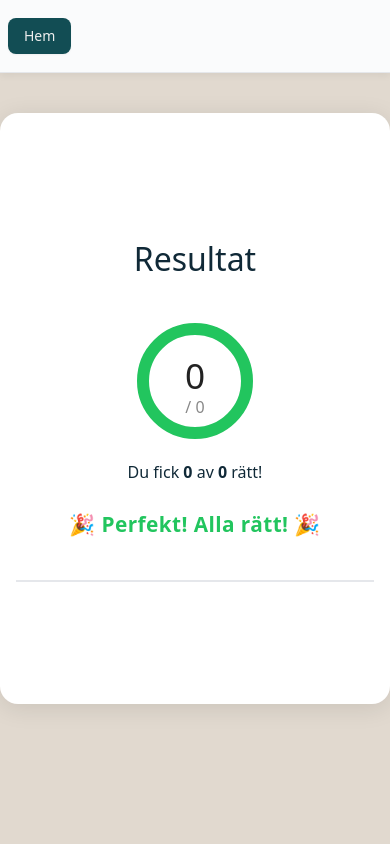
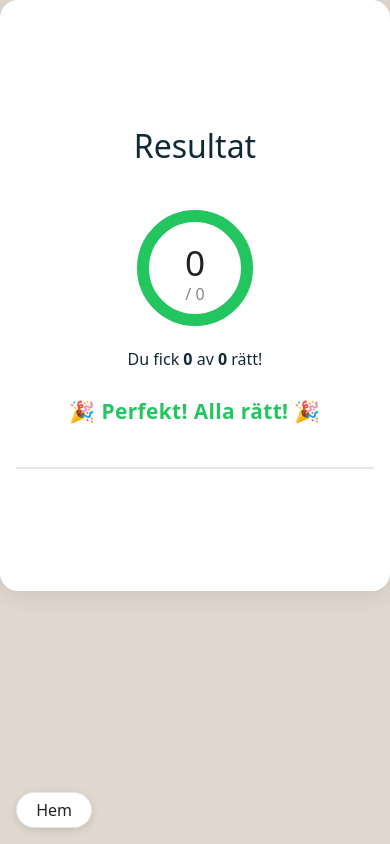
Before and after one commit to DavidNorrestam/martyparty, a SvelteKit app: page /result in a window 390 px wide. Built offline with nearby package versions, Linux system fonts and the light colour scheme.

Commit message:
UI tweaks

```diff
--- a/src/lib/QuizQuestion.svelte
+++ b/src/lib/QuizQuestion.svelte
@@ -264,20 +264,42 @@
   }
   .answer-grid {
     display: grid;
-    grid-template-columns: 1fr 1fr;
+    grid-template-columns: repeat(2, 1fr);
     gap: 1em;
-    width: 100%;
-    max-width: 340px;
+    width: 420px;
+    max-width: 100%;
     margin-bottom: 1em;
+    min-height: 8.4em; /* 2 rows of 3.7em + gap */
+    align-items: stretch;
+    justify-items: stretch;
+    /* Always reserve space for 2 rows of buttons */
   }
   .answer-btn {
     width: 100%;
-    height: 3.2em;
+    min-width: 0;
+    min-height: 3.7em;
     font-size: 1em;
     margin: 0;
     display: flex;
     align-items: center;
     justify-content: center;
+    white-space: normal;
+    text-align: center;
+    overflow: hidden;
+    text-overflow: ellipsis;
+    transition:
+      background 0.15s,
+      box-shadow 0.15s;
+    box-sizing: border-box;
+    padding: 0 0.7em;
+  }
+  /* Ensure the answer area never shrinks vertically, even for 1 row */
+  @media (max-width: 600px) {
+    .answer-grid {
+      grid-template-columns: 1fr;
+      width: 100%;
+      min-height: 8.4em;
+    }
   }
   .freetext-form {
     display: flex;
--- a/src/routes/quiz/+page.svelte
+++ b/src/routes/quiz/+page.svelte
@@ -155,36 +155,35 @@
 </script>
 
 <main>
-  <header class="quiz-header">
-    <div class="quiz-header__left">
-      <Button onclick={() => goto(resolve("/"))} class="home-btn">Hem</Button>
-    </div>
-    <div class="quiz-header__center">
-      <div
-        class:progress-inactive={loading ||
-          !currentState.questions.length ||
-          currentState.finished}
-        aria-hidden={loading ||
-          !currentState.questions.length ||
-          currentState.finished}
-        style="width:100%;display:flex;justify-content:center;"
-      >
-        <QuizProgress
-          current={currentState.current + 1}
-          total={currentState.questions.length}
-        />
+  <!-- Floating Home Button -->
+  <Button
+    onclick={() => goto(resolve("/"))}
+    class="floating-home-btn"
+    aria-label="Hem"
+  >
+    Hem
+  </Button>
+
+  {#if loading}
+    <div class="quiz-loading-overlay">
+      <div class="spinner"></div>
+      <div class="loading-text">
+        Laddar frågor<span class="dot one">.</span><span class="dot two">.</span
+        ><span class="dot three">.</span>
       </div>
     </div>
-    <div class="quiz-header__right"></div>
-  </header>
-
-  {#if loading}
-    <p class="quiz-loading">Laddar frågor...</p>
   {:else if currentState.questions.length && !currentState.finished}
     <div style="display: flex; justify-content: center; margin-top: 2em;">
       <Card
-        style="max-width: 480px; width: 100%; box-shadow: 0 2px 16px #0001;"
+        style="max-width: 480px; width: 100%; min-height: 420px; box-shadow: 0 2px 16px #0001; position: relative; display: flex; flex-direction: column; justify-content: flex-start;"
       >
+        <!-- Progress indicator inside card -->
+        <div class="card-progress-bar">
+          <QuizProgress
+            current={currentState.current + 1}
+            total={currentState.questions.length}
+          />
+        </div>
         <CardContent>
           {#if mode}
             <QuizQuestion
@@ -204,64 +203,112 @@
 </main>
 
 <style>
-  .quiz-header {
-    display: flex;
-    align-items: center;
-    justify-content: space-between;
-    padding: 1.2rem 2.2rem 1.2rem 1.2rem;
-    background: #fafbfc;
-    border-bottom: 1px solid #e5e7eb;
-    box-shadow: 0 2px 8px #0001;
-    margin-bottom: 2.5rem;
-    gap: 1.5rem;
+  :global(.floating-home-btn) {
+    position: fixed;
+    top: 2rem;
+    left: 2rem;
+    z-index: 100;
+    border-radius: 50px;
+    padding: 0.7em 1.5em;
+    font-size: 1.1em;
+    box-shadow: 0 2px 8px #0002;
+    background: #fff;
+    color: #222;
+    border: 1px solid #e5e7eb;
     transition:
       background 0.2s,
       box-shadow 0.2s;
   }
-  .quiz-header__left {
-    flex: 0 0 auto;
+  :global(.floating-home-btn:hover) {
+    background: #f3f4f6;
+    box-shadow: 0 4px 16px #0002;
   }
-  .quiz-header__center {
-    flex: 1 1 0;
+  .quiz-loading-overlay {
+    position: fixed;
+    top: 0;
+    left: 0;
+    width: 100vw;
+    height: 100vh;
+    display: flex;
+    flex-direction: column;
+    align-items: center;
+    justify-content: center;
+    background: rgba(255, 255, 255, 0.25); /* Less opaque */
+    backdrop-filter: blur(2.5px); /* Subtle blur for modern look */
+    z-index: 200;
+    pointer-events: all;
+    transition: background 0.2s;
+  }
+  .spinner {
+    width: 48px;
+    height: 48px;
+    border: 5px solid #e5e7eb;
+    border-top: 5px solid #4f46e5;
+    border-radius: 50%;
+    animation: spin 1s linear infinite;
+    margin-bottom: 1.2em;
+  }
+  @keyframes spin {
+    0% {
+      transform: rotate(0deg);
+    }
+    100% {
+      transform: rotate(360deg);
+    }
+  }
+  .loading-text {
+    font-size: 1.3em;
+    color: #222;
+    letter-spacing: 0.02em;
+    font-weight: 500;
+    display: flex;
+    align-items: center;
+    justify-content: center;
+    min-height: 2em;
+  }
+  .dot {
+    opacity: 0.2;
+    animation: blink 1.4s infinite both;
+    font-size: 1.3em;
+    margin-left: 0.1em;
+  }
+  .dot.one {
+    animation-delay: 0s;
+  }
+  .dot.two {
+    animation-delay: 0.2s;
+  }
+  .dot.three {
+    animation-delay: 0.4s;
+  }
+  @keyframes blink {
+    0%,
+    80%,
+    100% {
+      opacity: 0.2;
+    }
+    40% {
+      opacity: 1;
+    }
+  }
+
+  .card-progress-bar {
+    width: 100%;
     display: flex;
     justify-content: center;
     align-items: center;
-    min-height: 2.2em;
-  }
-  .progress-inactive {
-    opacity: 0;
-    pointer-events: none;
-    user-select: none;
-    transition: opacity 0.2s;
-  }
-  .quiz-header__right {
-    text-align: center;
-    color: #64748b;
-    font-size: 1.2em;
+    padding: 1.2em 0 0.5em 0;
+    background: none;
   }
   @media (max-width: 600px) {
-    .quiz-header {
-      flex-direction: row;
-      align-items: center;
-      padding: 0.5rem 0.5rem 0.5rem 0.5rem;
-      gap: 0.5rem;
+    :global(.floating-home-btn) {
+      top: 1rem;
+      left: 1rem;
+      padding: 0.6em 1.2em;
+      font-size: 1em;
     }
-    .quiz-header__left {
-      flex: 0 0 auto;
-      margin-right: 0.5rem;
-    }
-    .quiz-header__center {
-      flex: 1 1 0;
-      min-width: 0;
-      display: flex;
-      justify-content: center;
-      align-items: center;
-      padding: 0;
-    }
-    .quiz-header__center :global(.progress) {
-      width: 100%;
-      min-width: 0;
-      max-width: 340px;
+    .card-progress-bar {
+      padding: 0.7em 0 0.3em 0;
     }
   }
 </style>
--- a/src/routes/result/+page.svelte
+++ b/src/routes/result/+page.svelte
@@ -49,21 +49,8 @@
   }
 </script>
 
-<header class="quiz-header">
-  <div class="quiz-header__left">
-    <Button onclick={goHome} class="home-btn">Hem</Button>
-  </div>
-  <div class="quiz-header__center">
-    <!-- Hidden QuizProgress to match quiz screen height -->
-    <div
-      style="width:100%;display:flex;justify-content:center;opacity:0;pointer-events:none;user-select:none;"
-      aria-hidden="true"
-    >
-      <QuizProgress current={1} total={1} />
-    </div>
-  </div>
-  <div class="quiz-header__right"></div>
-</header>
+<!-- Floating Home Button -->
+<Button onclick={goHome} class="floating-home-btn" aria-label="Hem">Hem</Button>
 
 <main>
   <div class="centered-main">
@@ -146,62 +133,26 @@
 </main>
 
 <style>
-  /* Topbar styles (copied from quiz page) */
-  .quiz-header {
-    display: flex;
-    align-items: center;
-    justify-content: space-between;
-    padding: 1.2rem 2.2rem 1.2rem 1.2rem;
-    background: #fafbfc;
-    border-bottom: 1px solid #e5e7eb;
-    box-shadow: 0 2px 8px #0001;
-    margin-bottom: 2.5rem;
-    gap: 1.5rem;
+  :global(.floating-home-btn) {
+    position: fixed;
+    bottom: 2rem;
+    left: 2rem;
+    z-index: 100;
+    border-radius: 50px;
+    padding: 0.7em 1.5em;
+    font-size: 1.1em;
+    box-shadow: 0 2px 8px #0002;
+    background: #fff;
+    color: #222;
+    border: 1px solid #e5e7eb;
     transition:
       background 0.2s,
       box-shadow 0.2s;
   }
-  .quiz-header__left {
-    flex: 0 0 auto;
+  :global(.floating-home-btn:hover) {
+    background: #f3f4f6;
+    box-shadow: 0 4px 16px #0002;
   }
-  .quiz-header__center {
-    flex: 1 1 0;
-    display: flex;
-    justify-content: center;
-    align-items: center;
-    min-height: 2.2em;
-  }
-  .quiz-header__right {
-    text-align: center;
-    color: #64748b;
-    font-size: 1.2em;
-  }
-  @media (max-width: 600px) {
-    .quiz-header {
-      flex-direction: row;
-      align-items: center;
-      padding: 0.5rem 0.5rem 0.5rem 0.5rem;
-      gap: 0.5rem;
-    }
-    .quiz-header__left {
-      flex: 0 0 auto;
-      margin-right: 0.5rem;
-    }
-    .quiz-header__center {
-      flex: 1 1 0;
-      min-width: 0;
-      display: flex;
-      justify-content: center;
-      align-items: center;
-      padding: 0;
-    }
-    .quiz-header__center :global(.progress) {
-      width: 100%;
-      min-width: 0;
-      max-width: 340px;
-    }
-  }
-
   /* Content container styles (copied from quiz page, adjusted for result) */
   .centered-main {
     max-width: 420px;
@@ -278,9 +229,11 @@
     .card-container {
       max-width: 100%;
     }
-  }
-  .answer-image {
-    max-width: 90px;
-    height: 90px;
+    :global(.floating-home-btn) {
+      bottom: 1rem;
+      left: 1rem;
+      padding: 0.6em 1.2em;
+      font-size: 1em;
+    }
   }
 </style>
```
